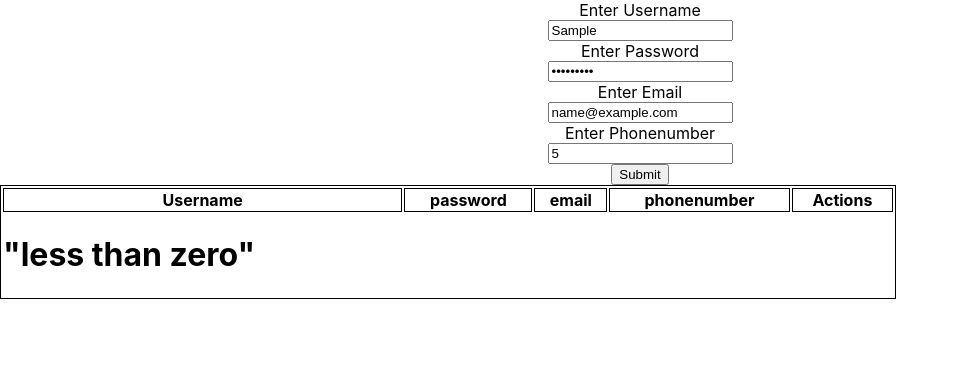
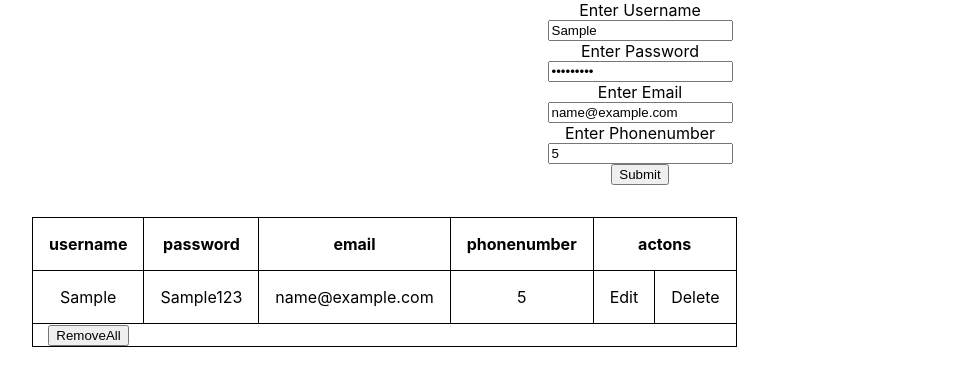
Before and after one commit to Rayala333/React-With-CRUD-LOCAL-STORAGE, a React (Create React App) app: page / in a window 1280 px wide. Both pictures are taken after typing "Sample", "Sample123", "name@example.com", "5" into the empty fields and a click on the button "Submit". Shown: the top 386 px of the page, without its empty margins (0-959 px from the left). Built offline with nearby package versions, Linux system fonts and the light colour scheme.

Commit message:
first commit

```diff
--- a/src/App.css
+++ b/src/App.css
@@ -1,5 +1,13 @@
 th,
-td {
+td,table {
   border: 1px solid black;
   text-align: center;
+  border-collapse: collapse;
+ padding: 1rem;
+ margin:2rem;
+ cursor: pointer;
+};
+button{
+  width: 100%;
+  background-color: brown;
 }
--- a/src/components/Crud.js
+++ b/src/components/Crud.js
@@ -1,6 +1,18 @@
 import React, { useState, useEffect } from "react";
 
+
+const mydata = ()=>{
+  const fanialData = localStorage.getItem("userData");
+
+  if(fanialData){
+    return JSON.parse(fanialData)
+  }else{
+    return []
+  }
+}
+
 const Crud = () => {
+
   const [data, setData] = useState({
     username: "",
     password: "",
@@ -8,39 +20,57 @@ const Crud = () => {
     phonenumber: "",
   });
 
-  const [local, setLocal] = useState([]);
-
-  console.log(local);
+  const [local, setLocal] = useState(mydata());
 
   const changeHandler = (event) => {
     setData({ ...data, [event.target.name]: [event.target.value] });
   };
 
   const submitHandler = (event) => {
+
     event.preventDefault();
-    // console.log(data);
-    try {
-      let userInputData = localStorage.getItem("userData");
-      setValue(userInputData);
-      //   userInputData.push(data);
-      if (userInputData) {
-        return JSON.parse(userInputData);
-        // return userInputData.push(data);
-      } else {
-        localStorage.setItem("userData", JSON.stringify(data));
+    setLocal([...local,data])
+  };
+
+
+  useEffect(()=>{
+
+    localStorage.setItem('userData',JSON.stringify(local))
+
+
+  },[local])
+
+
+  const deleteHandleer =(index)=>{
+    alert("are yousure want to delete")
+    const filterData = local.filter((element)=>{
+      return local.indexOf(element) !== index
+    })
+
+    console.log(filterData)
+    setLocal(filterData)
   }
-    } catch (error) {
-      return error;
+
+
+  const editHandker = (user,index)=>{
+    console.log(user)
+    const edit = local
+    console.log(edit[index],"edit")
+
+    setData(
+      {
+        key:index,
+        username: edit[index].username,
+        password: edit[index].password,
+        email: edit[index].email,
+        phonenumber:edit[index].phonenumber,
+
       }
-    const setValue = (userInputData) => {
-      try {
-        localStorage.setItem("userData", JSON.stringify(userInputData));
-        console.log(userInputData, "SetValues");
-      } catch (error) {
-        return error;
+
+    )
   }
-    };
-  };
+
+
 
   return (
     <>
@@ -59,6 +89,7 @@ const Crud = () => {
           type="text"
           id="username"
           name="username"
+          value={data.username}
           onChange={changeHandler}
         ></input>
         <label htmlFor="password">Enter Password</label>
@@ -66,6 +97,7 @@ const Crud = () => {
           type="password"
           id="password"
           name="password"
+          value={data.password}
           onChange={changeHandler}
         ></input>
         <label htmlFor="email">Enter Email</label>
@@ -73,51 +105,46 @@ const Crud = () => {
           type="email"
           id="email"
           name="email"
+          value={data.email}
           onChange={changeHandler}
         ></input>
         <label htmlFor="phonenumber">Enter Phonenumber</label>
         <input
           type="number"
           name="phonenumber"
+          value={data.phonenumber}
           id="phonenumber"
           onChange={changeHandler}
         ></input>
         <button>Submit</button>
       </form>
-
-      <table style={{ width: "70%", border: "1px solid black" }}>
+{local.length <= 0 ? <h1>Enter User Details</h1>:
+      <table>
+        <thead>
           <tr>
-          <th>Username</th>
+            <th>username</th>
             <th>password</th>
             <th>email</th>
             <th>phonenumber</th>
-          <th>Actions</th>
+            <th colSpan={2}>actons</th>
           </tr>
-        {local.length > 0 ? (
-          <h1> "Greater than zero" </h1>
-        ) : (
-          <h1> "less than zero" </h1>
-        )}
-        {/* {local.length !== 0
-
-          ? local.map((ele, ind) => {
-              return (
-                <tr>
-                  <td>{ele.username}</td>
-                  <td>{ele.password}</td>
-                  <td>{ele.email}</td>
-                  <td>{ele.phonenumber}</td>
-                  <td>
-                    <button onClick={editHandler}>Edit</button>
-                  </td>
-                  <td>
-                    <button onClick={deleteHandler(ind)}>Delete</button>
-                  </td>
+        </thead>
+        <tbody>
+        {
+          local.map((user,index)=>(
+            <tr key={index}>
+              <td>{user.username}</td>
+              <td>{user.password}</td>
+              <td>{user.email}</td>
+              <td>{user.phonenumber}</td>
+              <td onClick={()=>editHandker(user,index)}>Edit</td>
+              <td  onClick={()=>deleteHandleer(index)}>Delete</td>
             </tr>
-              );
-            })
-          : ""} */}
-      </table>
+          ))
+        }
+        </tbody>
+        <button onClick={()=>setLocal([])} >RemoveAll</button>
+      </table>}
     </>
   );
 };
```
Also changed, not shown: 1 other file (tests, documents, lock files or other folders). Lines whose indentation alone changed are shown as unchanged.
